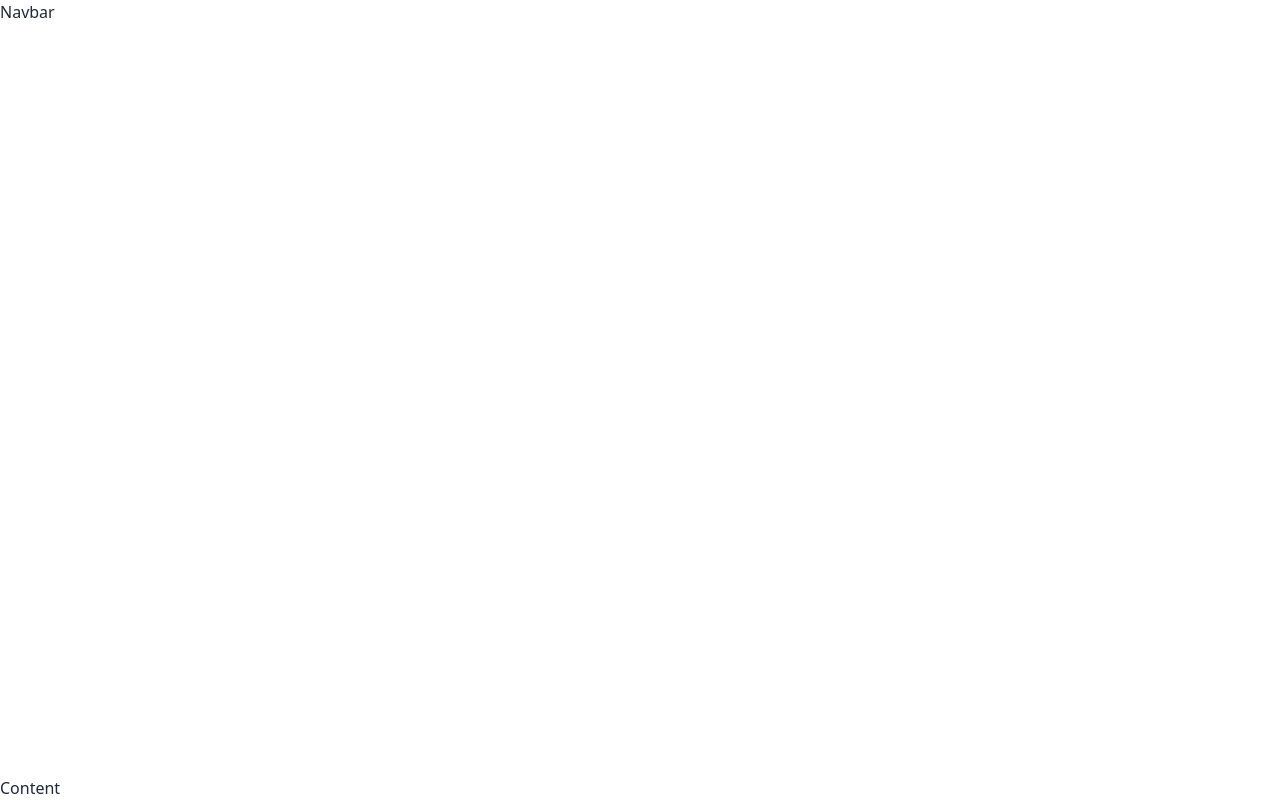
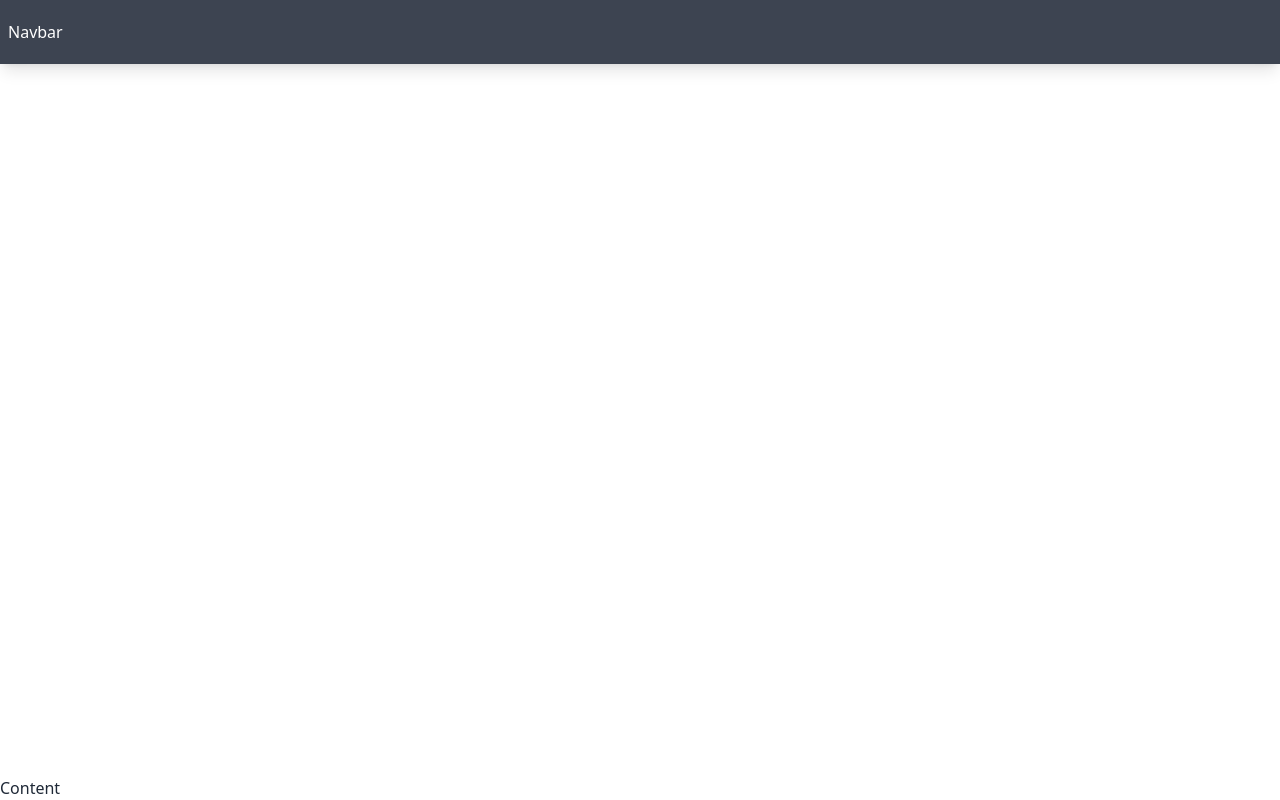
Before and after one commit to oliveroliverio/ud-brad-traversy-react-front-to-back-2022, a React (Create React App) app: page / in a window 1280 px wide. Built offline with nearby package versions, Linux system fonts and the light colour scheme; the HTML template or start-up script is replaced by a standard one.

Commit message:
02 restyled navbar with daisyUI classes

```diff
--- a/src/components/layout/Navbar.js
+++ b/src/components/layout/Navbar.js
@@ -1,5 +1,20 @@
-function Navbar() {
-  return <div>Navbar</div>
+import { FaGithub } from 'react-icons/fa'
+import { Link } from 'react-router-dom'
+import PropTypes from 'prop-types'
+
+function Navbar({ title }) {
+  return (
+    <nav className='navbar mb-12 shadow-lg bg-neutral text-neutral-content'>
+      Navbar
+    </nav>
+  )
 }
 
+Navbar.defaultProps = {
+  title: 'GithubFinder',
+}
+
+Navbar.propTypes = {
+  title: PropTypes.string,
+}
 export default Navbar
```
